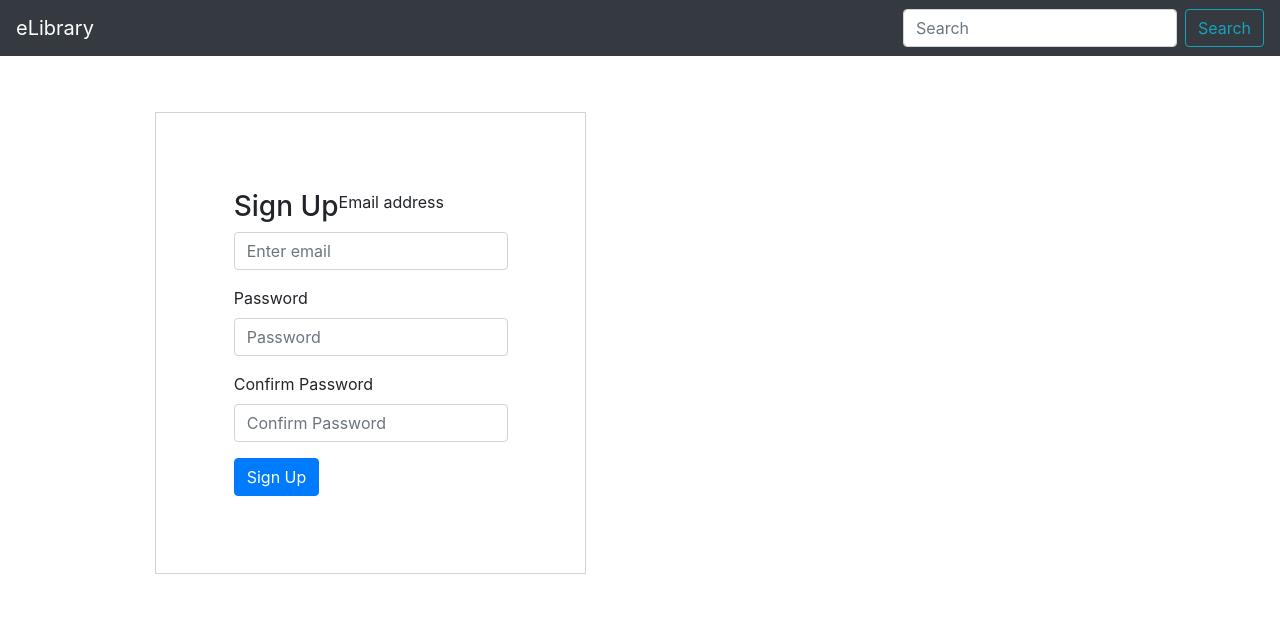
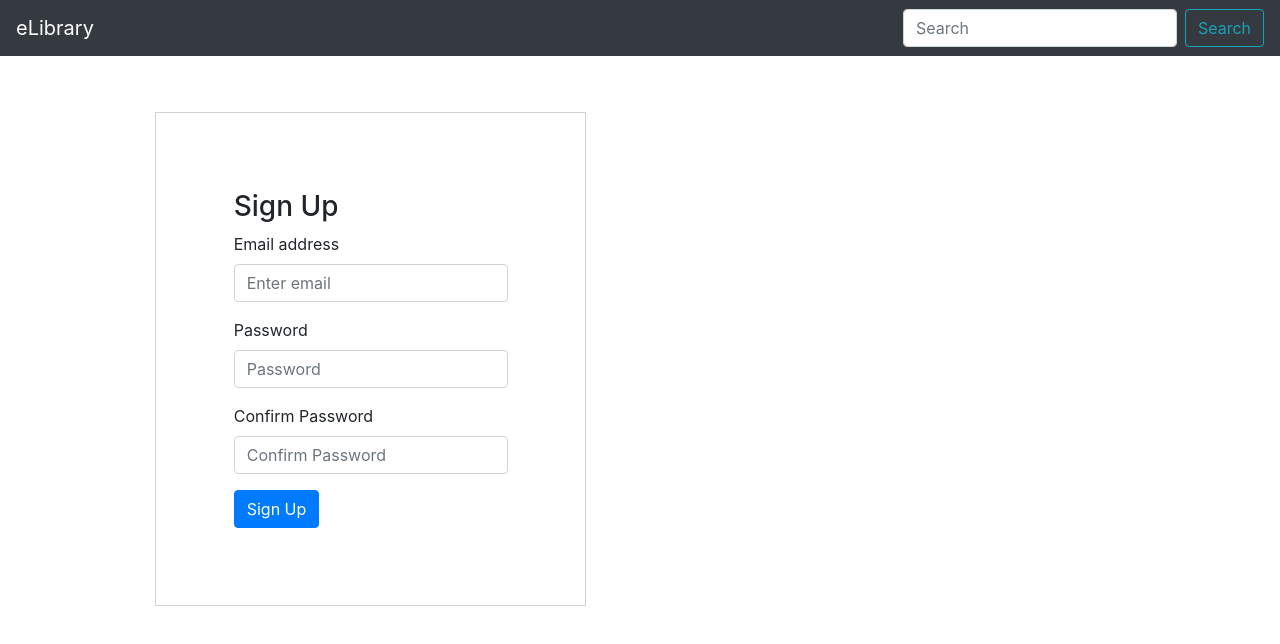
Before and after one commit to mehulg25/eLibrary, a React (Create React App) app in the folder client/: page /login in a window 1280 px wide. Shown: the top 644 px of the page. Built offline with nearby package versions, Linux system fonts and the light colour scheme.

Commit message:
Update loginForm.js

```diff
--- a/client/src/components/loginForm.js
+++ b/client/src/components/loginForm.js
@@ -11,7 +11,7 @@ function LoginForm() {
     <Container className="loginFormContainer">
 
       <Form  className = "loginForm">
-      <h3 style={{float:"left"}}>Sign Up</h3>
+      <h3>Sign Up</h3>
         <Form.Group controlId="formBasicEmail">
           <Form.Label>Email address</Form.Label>
           <Form.Control type="email" placeholder="Enter email" />
```
